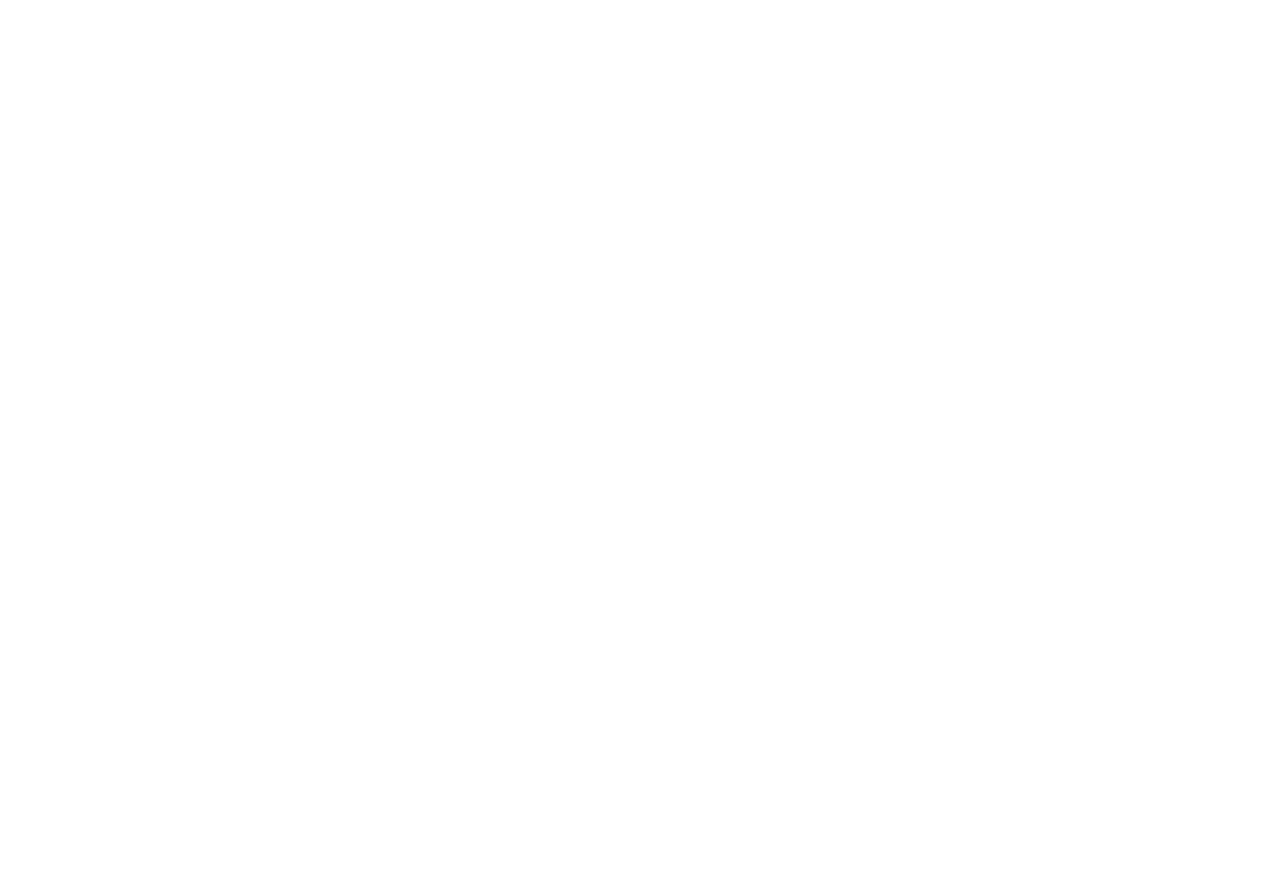
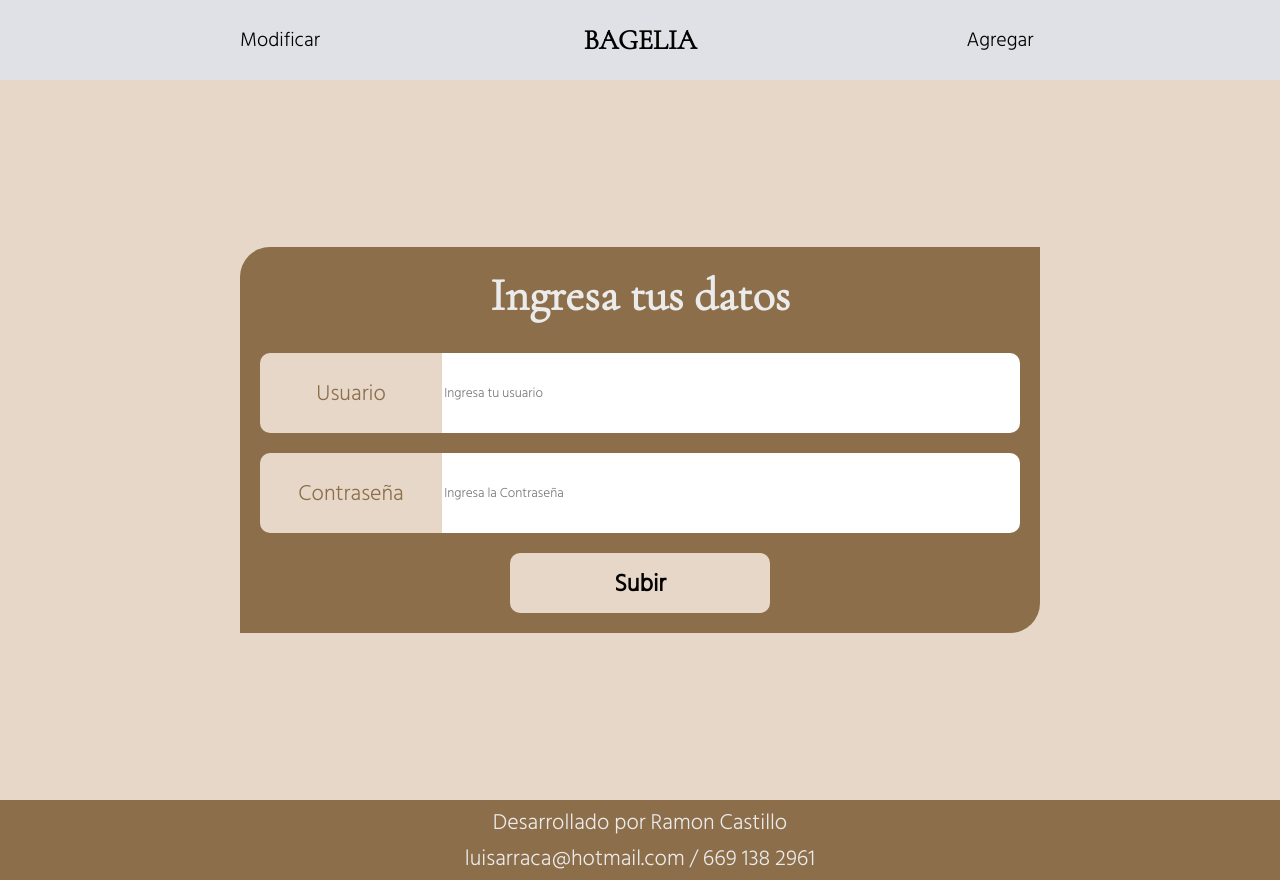
Before and after one commit to Tounka/bagelia, a React (Create React App) app: page /login in a window 1280 px wide. Before the commit this address had no page. Before the commit the page ends 800 px from the top, so only its background shows below. Built offline with nearby package versions, Linux system fonts and the light colour scheme.

Commit message:
se agrego formulario de autentificacion

```diff
--- a/src/App.js
+++ b/src/App.js
@@ -6,18 +6,28 @@
 import { PaginaCatalogo } from './Paginas/PaginaCatalogo/PaginaCatalogo';
 import { PaginaContacto } from './Paginas/PaginaContacto/PaginaContacto';
 import { PaginaAdmi } from './Paginas/PaginaAdmin/PaginaAdmi';
+import { PaginaLogin } from './Paginas/PaginaAdmin/PaginaLogin';
+
+
+import { PaginaProvider } from "./Paginas/PaginaAdmin/Contexto"; // Import context
 function App() {
   return (
+    <PaginaProvider>
             <div className="App">
                 <BrowserRouter>
                   <Routes>
                     <Route index element={<PaginaPrincipal />} />
                     <Route path='Catalogo' element={<PaginaCatalogo />} />
                     <Route path='Contacto' element={<PaginaContacto />} />
+
                     <Route path='Administrador' element={<PaginaAdmi />} />
+                    <Route path='Login' element={<PaginaLogin />} />
+
                   </Routes>
                 </BrowserRouter>
             </div>
+    </PaginaProvider>
+
   );
 }
 
--- a/src/Paginas/PaginaAdmin/Contexto.js
+++ b/src/Paginas/PaginaAdmin/Contexto.js
@@ -4,9 +4,12 @@
 
 export const PaginaProvider = ({ children }) => {
   const [pagina, setPagina] = useState('');
-
+  const [user, setUser] = useState({
+    userName: '',
+    password: ''
+  });
   return (
-    <PaginaContext.Provider value={{ pagina, setPagina }}>
+    <PaginaContext.Provider value={{ pagina, setPagina, user, setUser  }}>
       {children} {/* Wrap your components here */}
     </PaginaContext.Provider>
   );
--- a/src/Paginas/PaginaAdmin/PaginaAdmiUx.jsx
+++ b/src/Paginas/PaginaAdmin/PaginaAdmiUx.jsx
@@ -1,13 +1,23 @@
 import styled from "styled-components";
-import { useContext } from "react";
+import { useContext, useEffect } from "react";
 import { PaginaContext } from "./Contexto";
 import { AgregarDatos } from "./Secciones/AgregarDatos";
+import { useNavigate } from "react-router-dom";
 
 
 export const PaginaAdmiUx = () => {
-    const { pagina, setPagina } = useContext(PaginaContext);
+    const { user, setPagina } = useContext(PaginaContext);
+    const navigate = useNavigate();
+
+    useEffect(() => {
+
+        if (user.userName === '' || user.password === '') {
+          navigate('/login');
+        }
+      }, [user, navigate]);
     return(
         <>
+
             <AgregarDatos />
         </>
     )
--- /dev/null
+++ b/src/Paginas/PaginaAdmin/PaginaLogin.jsx
@@ -0,0 +1,14 @@
+import React from "react";
+import styled from "styled-components";
+import { DisplayAdmi } from "../../ComponentesPrincipales/Displays";
+
+import { PaginaLoginUx } from "../PaginaAdmin/PaginaLoginUx";
+export const PaginaLogin = () => {
+  return (
+
+      <DisplayAdmi>
+            <PaginaLoginUx />
+      </DisplayAdmi>
+
+  );
+};
--- /dev/null
+++ b/src/Paginas/PaginaAdmin/PaginaLoginUx.jsx
@@ -0,0 +1,114 @@
+import React, { useContext, useEffect, useState } from "react";
+import styled from "styled-components";
+import { ContenedorPrincipal } from "../../ComponentesPrincipales/Displays";
+import { Field, Formik } from "formik";
+import { PaginaContext } from "./Contexto";
+import {
+  ContenedorForm,
+  ContenedorInput,
+  TxtTitular,
+  InputTextArea,
+  CompErrores
+} from "./Secciones/ComponentesAgregarDatos";
+import { BtnSubmit } from "../../ComponentesPrincipales/Botones/BtnNavigate";
+import { useNavigate } from "react-router-dom";
+
+// Styled component for the `ContenedorAgregarDatos` container
+const StyledContenedorAgregarDatos = styled(ContenedorPrincipal)`
+  background-color: var(--Rosado);
+  display: flex;
+  justify-content: center;
+  align-items: center;
+  padding: 20px;
+  min-height: calc(100vh - 80px);
+`;
+
+export const PaginaLoginUx = () => {
+  const navigate = useNavigate();
+  const { setUser, user } = useContext(PaginaContext);
+  const [isSubmitting, setIsSubmitting] = useState(false); // Estado para controlar la navegación
+
+  const validate = (values) => {
+    let errors = {};
+
+    if (!values.usuario) {
+      errors.usuario = "Debes ingresar usuario";
+    }
+    if (!values.password) {
+      errors.password = "Debes ingresar contraseña";
+    }
+
+    return errors; // Debes retornar el objeto de errores
+  };
+
+  useEffect(() => {
+    if (isSubmitting && user && user.userName && user.password) {
+      console.log('user', user);
+      navigate('/Administrador');
+    }
+  }, [user, isSubmitting, navigate]);
+
+  const handleSubmit = (values, { setSubmitting, setErrors }) => {
+    const errors = validate(values);
+    if (Object.keys(errors).length === 0) {
+      // Implementa la lógica para enviar los datos al servidor (por ejemplo, usando fetch o una biblioteca de API)
+      console.log(values);
+      setUser({ userName: values.usuario, password: values.password });
+      setIsSubmitting(true); // Marcar el estado de envío como verdadero
+    } else {
+      setErrors(errors); // Setea los errores al estado de Formik
+      setIsSubmitting(false); // Marcar el estado de envío como falso
+    }
+    setSubmitting(false);
+  };
+
+  return (
+    <Formik
+      initialValues={{
+        usuario: "",
+        password: ""
+      }}
+      validate={validate}
+      onSubmit={handleSubmit}
+      validateOnBlur={false}
+      validateOnChange={false}
+    >
+      {({
+        values,
+        handleChange,
+        handleBlur,
+        handleSubmit,
+        errors,
+        isSubmitting
+      }) => (
+        <StyledContenedorAgregarDatos>
+          <ContenedorForm onSubmit={handleSubmit}>
+            <TxtTitular>Ingresa tus datos</TxtTitular>
+            <ContenedorInput
+              txt="Usuario"
+              type="text"
+              placeholder="Ingresa tu usuario"
+              name="usuario"
+              value={values.usuario}
+              onChange={handleChange}
+              onBlur={handleBlur}
+            />
+            <ContenedorInput
+              txt="Contraseña"
+              type="password"
+              placeholder="Ingresa la Contraseña"
+              name="password"
+              value={values.password}
+              onChange={handleChange}
+              onBlur={handleBlur}
+            />
+            {Object.keys(errors).length > 0 && <CompErrores errores={errors} />}
+            <BtnSubmit type="submit" disabled={isSubmitting}>
+              Subir
+            </BtnSubmit>
+          </ContenedorForm>
+        </StyledContenedorAgregarDatos>
+      )}
+    </Formik>
+  );
+};
```
Lines whose indentation alone changed are shown as unchanged.
